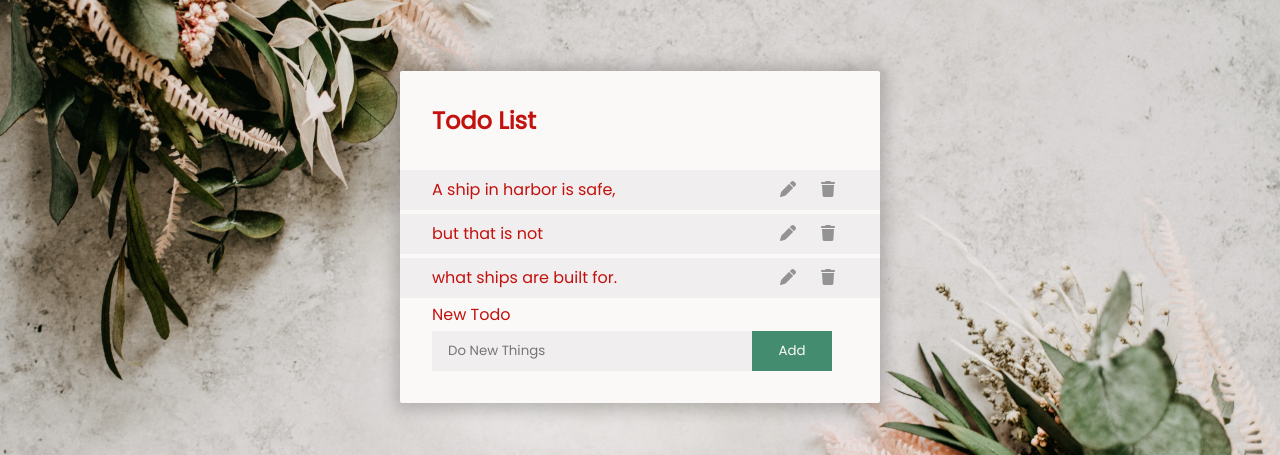
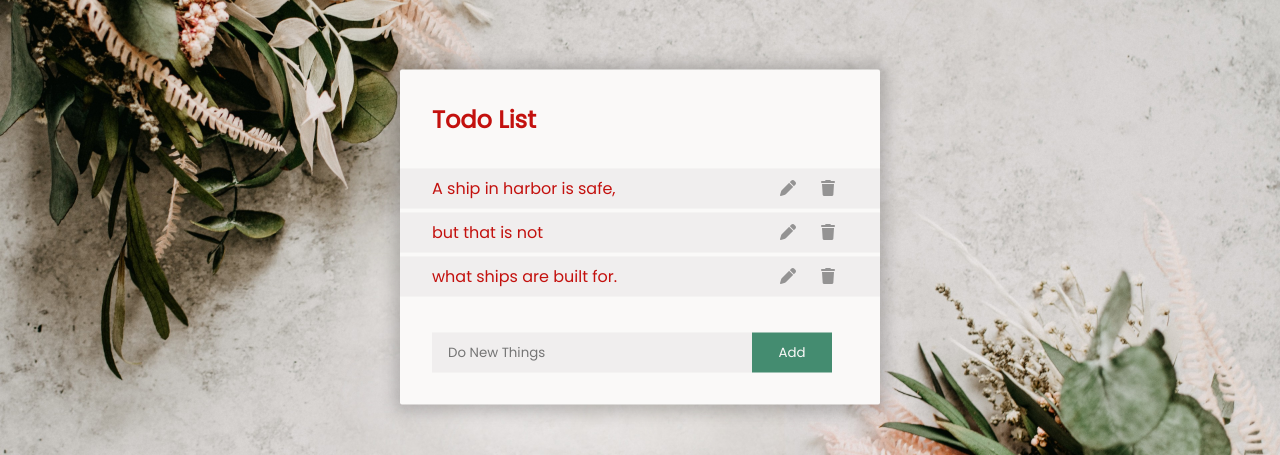
Before and after one commit to Knopkaivy/todolist, a React (Create React App) app: page / in a window 1280 px wide. Shown: the part 163-618 px from the top of the page. Built offline with nearby package versions, Linux system fonts and the light colour scheme.

Commit message:
add display flex to TodoList component, comment out Form label

```diff
--- a/src/Form.js
+++ b/src/Form.js
@@ -37,9 +37,9 @@ class Form extends Component {
   render() {
     return (
       <form className="Form" onSubmit={this.handleSubmit}>
-        {this.props.label && (
+        {/* {this.props.label && (
           <label htmlFor="formInput">{this.props.label}</label>
-        )}
+        )} */}
         <input
           id="formInput"
           onChange={this.handleChange}
--- a/src/TodoList.js
+++ b/src/TodoList.js
@@ -116,7 +116,7 @@ class TodoList extends Component {
         <ul>{list}</ul>
         <Form
           addItem={this.addItem}
-          label="New Todo"
+          // label="New Todo"
           placeholder="Do New Things"
           buttonValue="Add"
         />
--- a/src/styles/TodoList.css
+++ b/src/styles/TodoList.css
@@ -11,10 +11,13 @@
   top: 50%;
   left: 50%;
   transform: translate(-50%, -50%);
+  display: flex;
+  flex-direction: column;
+  gap: 2rem;
 }
 
 .TodoList h1 {
-  margin-bottom: 2rem;
+  /* margin-bottom: 2rem; */
   padding-left: 2rem;
 }
 
```
